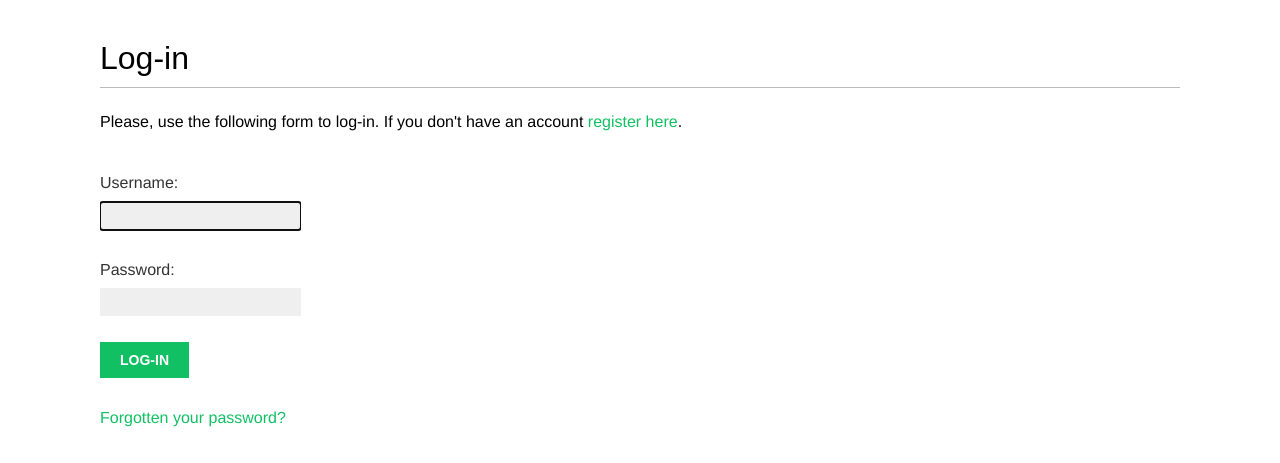
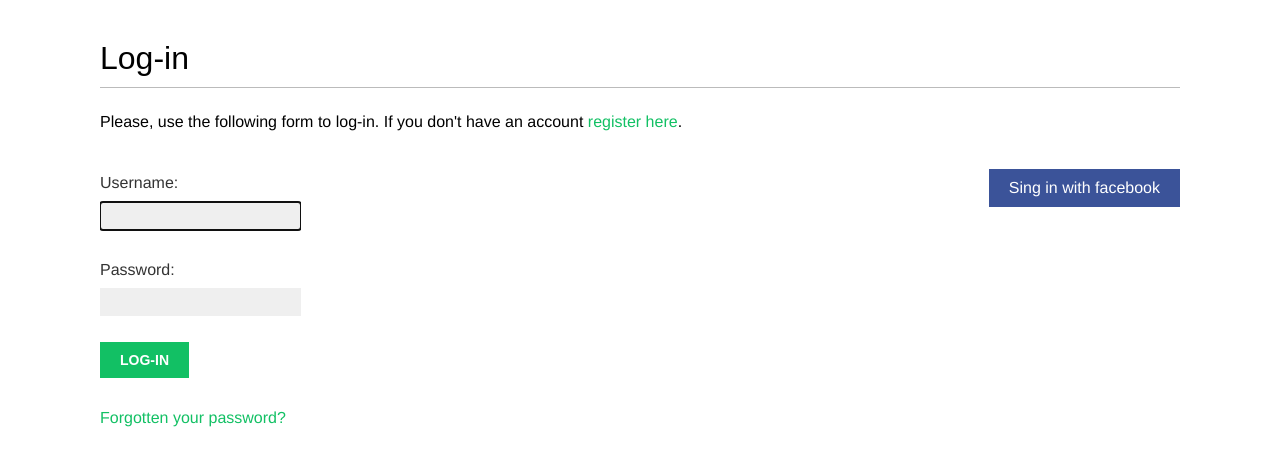
Before and after one commit to Kiraogi/bookmarks, a Django app: page /account/login/ in a window 1280 px wide. Shown: the part 47-510 px from the top of the page. Run offline with Django 5.2, Linux system fonts and the light colour scheme; some web fonts are replaced.

Commit message:
ver 0.01.24
Add Facebook login option to login page

```diff
--- a/bookmarks/account/templates/registration/login.html
+++ b/bookmarks/account/templates/registration/login.html
@@ -27,4 +27,13 @@
         </a>
     </p>
 </div>
+<div class="social">
+    <ul>
+        <li class="facebook">
+            <a href="{% url "social:begin" "facebook" %}">
+                Sing in with facebook
+            </a>
+        </li>
+    </ul>
+</div>
 {% endblock %}
```
